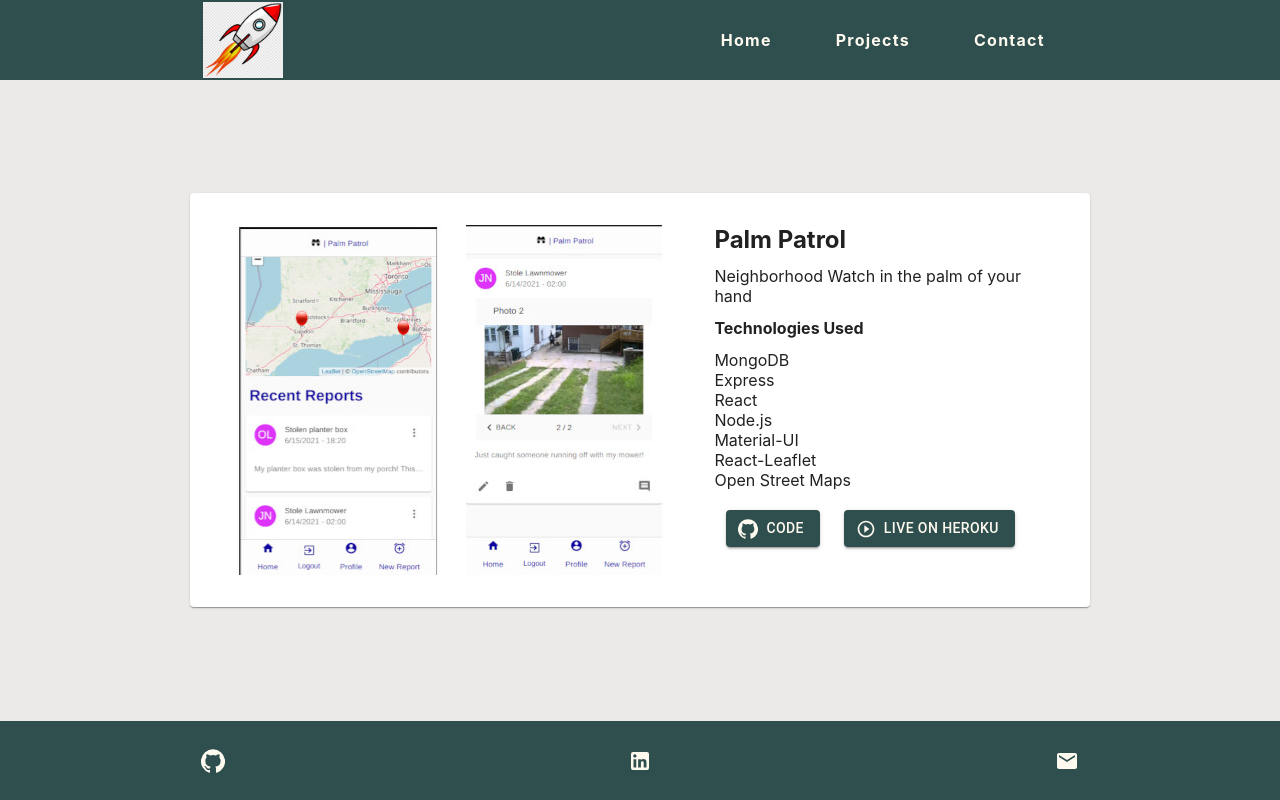
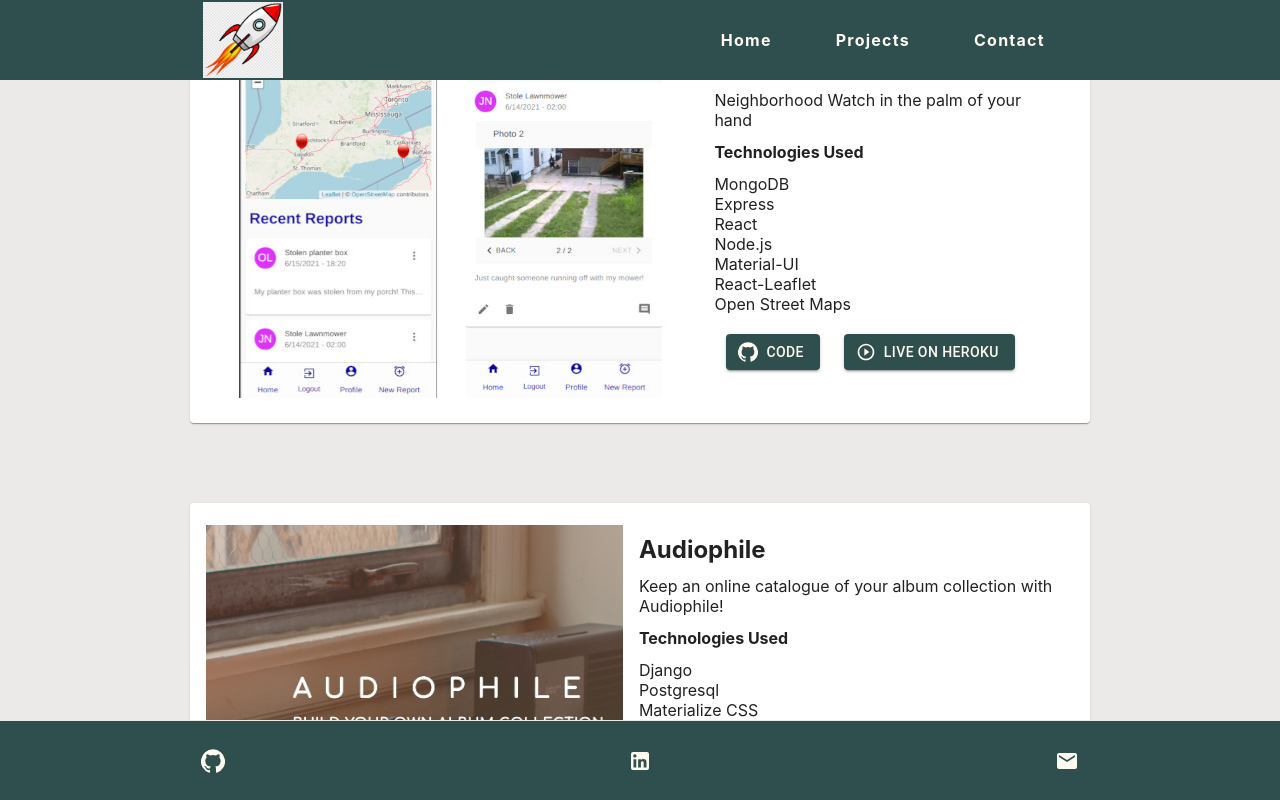
Before and after one commit to JaySecurity/portfolio, a Next.js app: page /projects in a window 1280 px wide. Built offline with nearby package versions, Linux system fonts and the light colour scheme.

Commit message:
add audiophile project

```diff
--- a/pages/projects.js
+++ b/pages/projects.js
@@ -1,3 +1,4 @@
+/* eslint-disable react/jsx-no-target-blank */
 import Button from '@material-ui/core/Button';
 import Card from '@material-ui/core/Card';
 import CardContent from '@material-ui/core/CardContent';
@@ -6,8 +7,22 @@ import GitHubIcon from '@material-ui/icons/GitHub';
 import PlayCircleOutlineIcon from '@material-ui/icons/PlayCircleOutline';
 import Head from 'next/head';
 import styles from '../styles/Projects.module.css';
+import { makeStyles } from '@material-ui/core/styles';
+
+const useStyles = makeStyles({
+  root: {
+    overflow: 'visible',
+    display: 'flex',
+    margin: '2.5rem',
+    alignItems: 'center',
+    width: 900,
+    height: 400,
+    padding: '1rem',
+  },
+});
 
 export default function Projects() {
+  const classes = useStyles();
   return (
     <div className={styles.container}>
       <Head>
@@ -16,7 +31,7 @@ export default function Projects() {
         <link rel='icon' href='/favicon.ico' />
       </Head>
       <main className={styles.main}>
-        <Card className={styles.card}>
+        <Card className={classes.root}>
           <div className={styles.image}>
             <CardMedia
               className={styles.screenshot}
@@ -64,6 +79,54 @@ export default function Projects() {
             </div>
           </CardContent>
         </Card>
+
+        <Card className={classes.root}>
+          <div className={styles.image}>
+            <CardMedia
+              className={styles.screenshot}
+              image='/images/screenshots/audiophile-lg.png'
+              title='Audiophile'
+            />
+          </div>
+          <CardContent>
+            <h2>Audiophile</h2>
+            <p className='description'>
+              Keep an online catalogue of your album collection with Audiophile!
+            </p>
+            <h4 className='card-title'>Technologies Used</h4>
+            <ul className='tech-list'>
+              <li>Django</li>
+              <li>Postgresql</li>
+              <li>Materialize CSS</li>
+              <li>Javascript</li>
+              <li>theAudioBD API</li>
+              <li>Songkick API</li>
+            </ul>
+            <div className='buttons'>
+              <a
+                href='https://github.com/JaySecurity/MusicCatalogue'
+                target='_blank'
+              >
+                <Button
+                  variant='contained'
+                  className={styles.button}
+                  startIcon={<GitHubIcon />}
+                >
+                  Code
+                </Button>
+              </a>
+              <a href='https://audiophile2021.herokuapp.com' target='_blank'>
+                <Button
+                  variant='contained'
+                  className={styles.button}
+                  startIcon={<PlayCircleOutlineIcon />}
+                >
+                  Live On Heroku
+                </Button>
+              </a>
+            </div>
+          </CardContent>
+        </Card>
       </main>
     </div>
   );
--- a/styles/Projects.module.css
+++ b/styles/Projects.module.css
@@ -5,18 +5,14 @@
 
 .main {
   display: flex;
+  flex-direction: column;
+  padding-top: 15vh;
   height: 80vh;
   width: 100vw;
   align-items: center;
   justify-content: center;
   background-color: rgb(236, 233, 233);
-}
-
-.card {
-  display: flex;
-  align-items: center;
-  width: 900px !important;
-  padding: 1rem;
+  overflow-y: scroll;
 }
 
 .screenshot {
@@ -24,13 +20,13 @@
   margin-bottom: 0.75rem;
 }
 
-.card ul {
+.main ul {
   list-style: none;
 }
 
-.card p,
-.card h2,
-.card h4 {
+.main p,
+.main h2,
+.main h4 {
   margin-bottom: 0.75rem;
 }
 
```
Also changed, not shown: public/images/screenshots/audiophile-lg.png (renamed from public/images/screenshots/audiopile-lg.png), public/images/screenshots/audiophile-thb.jpg (renamed from public/images/screenshots/audiopile-thb.jpg).
